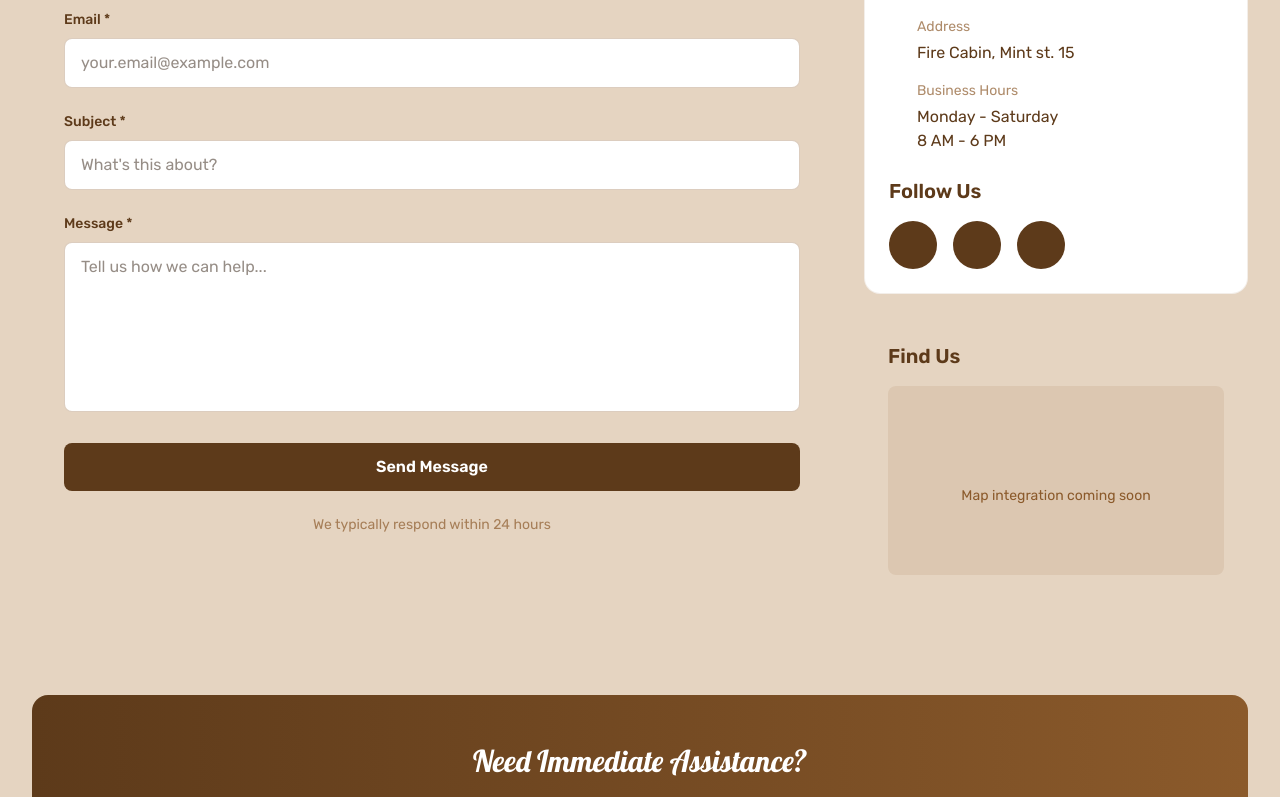
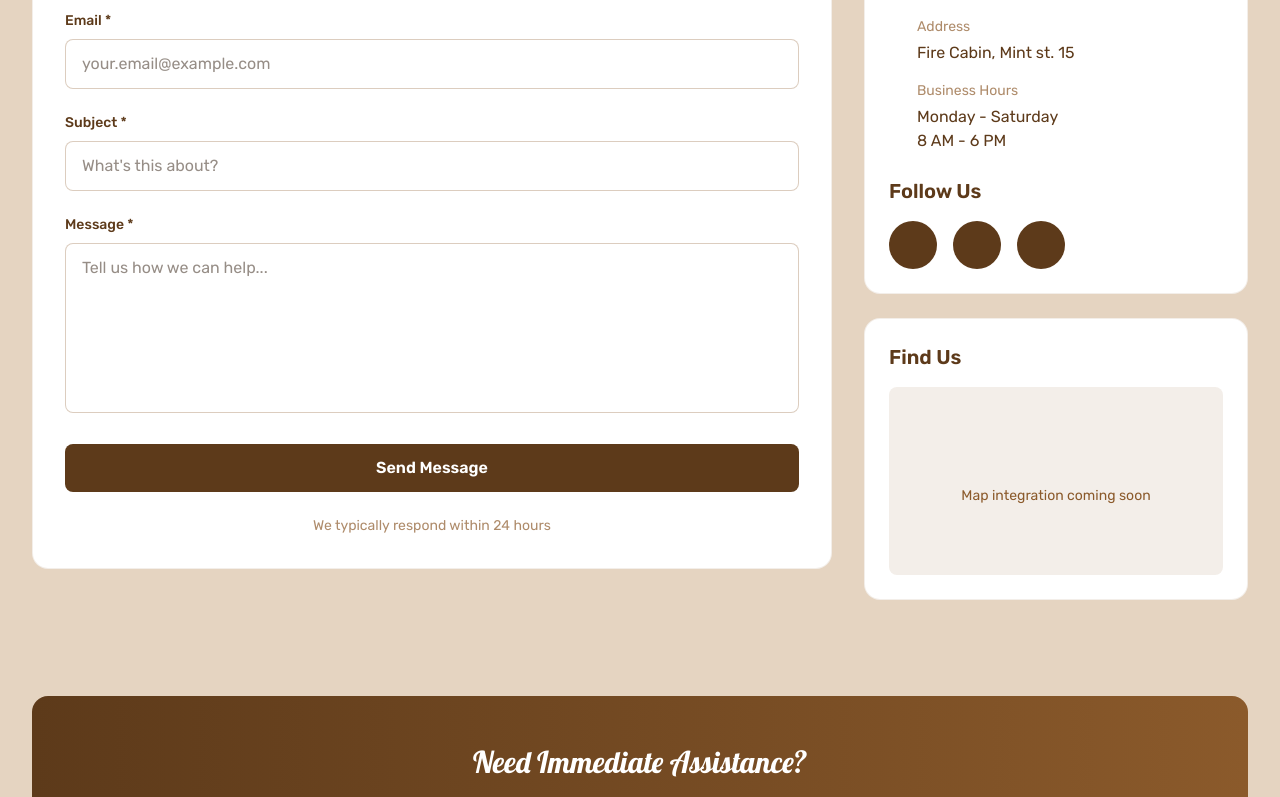
Before and after one commit to Dchole/moshzion-pizza, a Next.js app: page /contacts in a window 1280 px wide. Shown: the part 521-1318 px from the top of the page. Built offline with nearby package versions, Linux system fonts and the light colour scheme; no server answers; some icons are missing.

Commit message:
feat: Enhance ContactPage styling with improved message and location sections

```diff
--- a/app/(landing)/contacts/page.tsx
+++ b/app/(landing)/contacts/page.tsx
@@ -36,7 +36,7 @@ export default function ContactPage() {
         <div className="mx-auto max-w-384">
           <div className="grid lg:grid-cols-3 gap-8">
             <div className="lg:col-span-2">
-              <div className="p-8">
+              <div className="bg-white border border-brown-medium/10 rounded-2xl p-8">
                 <h2 className="text-2xl font-semibold text-brown-dark mb-6">
                   Send Us a Message
                 </h2>
@@ -144,7 +144,7 @@ export default function ContactPage() {
                 </div>
               </div>
 
-              <div className="p-6">
+              <div className="bg-white border border-brown-medium/10 rounded-2xl p-6">
                 <h3 className="text-xl font-semibold text-brown-dark mb-4">
                   Find Us
                 </h3>
```
